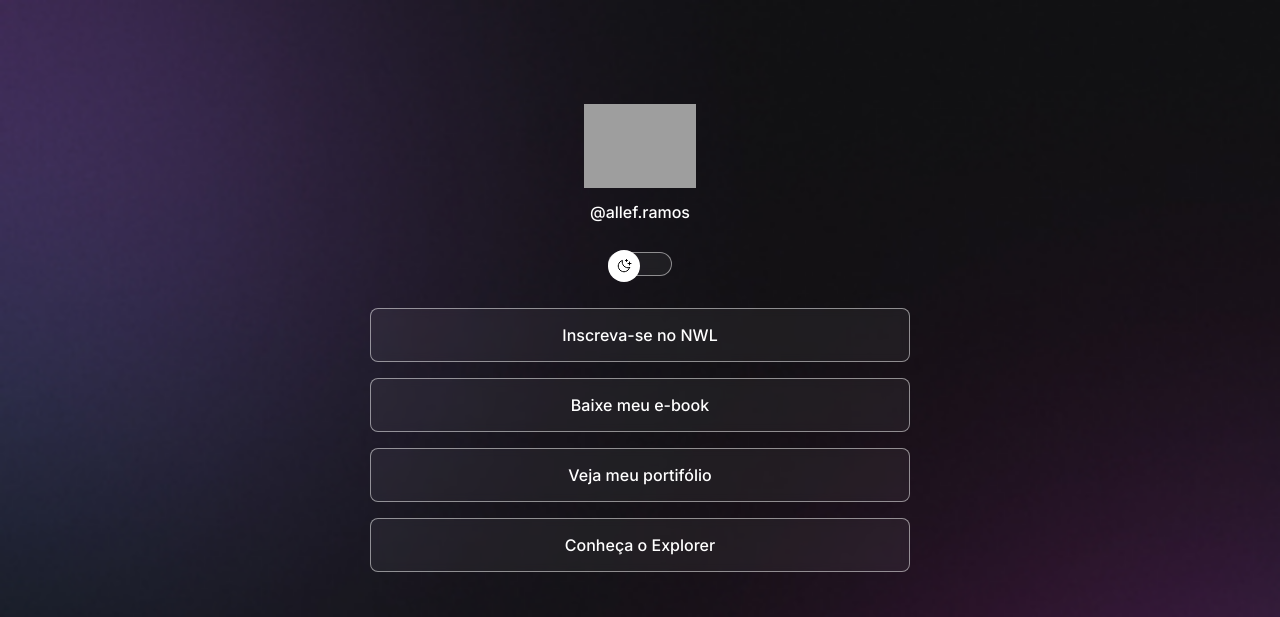
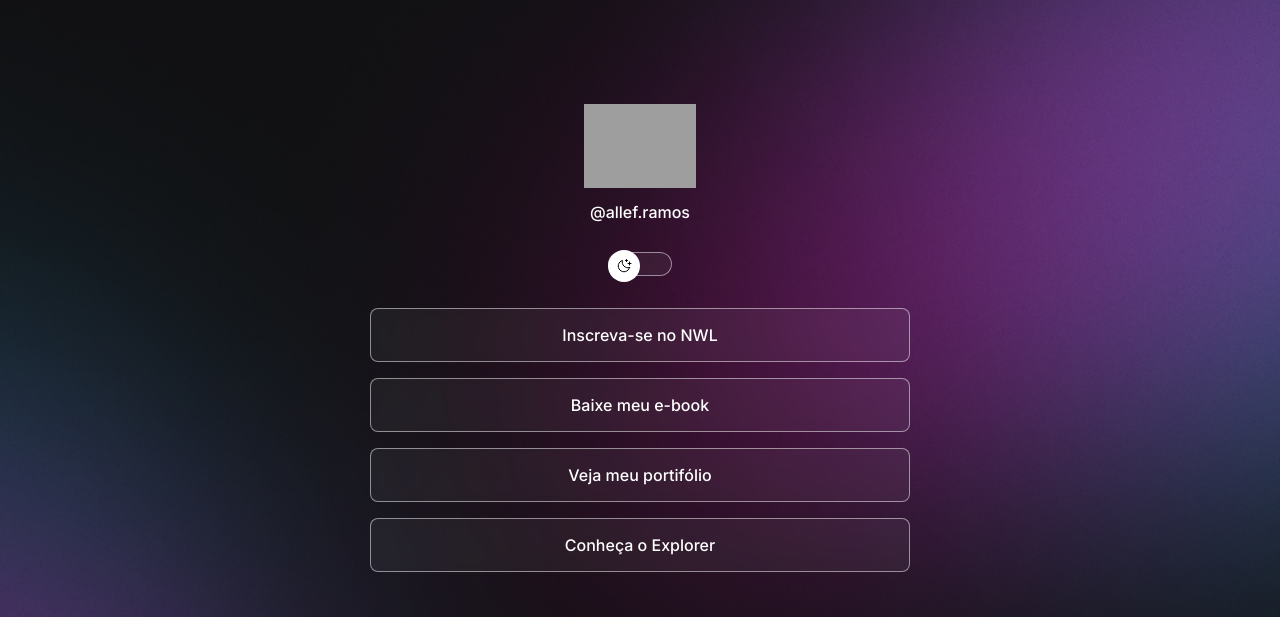
Before and after one commit to Allef-O-Ramos/web-pratice, a plain HTML site: page discover-rocketseat/index.html in a window 1280 px wide. Shown: the top 617 px of the page. Drawn offline with nearby package versions, Linux system fonts and the light colour scheme; grey boxes are pictures that could not be loaded.

Commit message:
Change BG based on Media queries

```diff
--- a/discover-rocketseat/style.css
+++ b/discover-rocketseat/style.css
@@ -29,6 +29,7 @@ body {
   background-repeat: no-repeat;
   background-position: center top;
   background-size: cover;
+  height: 100%;
 }
 
 body * {
@@ -44,6 +45,7 @@ body * {
   padding: 24px;
 }
 
+/* profile */
 #profile {
   /*border: 1px solid blue;*/
   text-align: center;
@@ -64,10 +66,7 @@ body * {
 #switch {
   position: relative;
   width: 64px;
-
   margin: 4px auto;
-  /*display: flex;
-  justify-content: center;*/
 }
 
 #switch button {
@@ -99,6 +98,7 @@ body * {
   border-radius: 9999px;
 }
 
+/* links */
 ul {
   list-style: none;
   display: flex;
@@ -124,20 +124,19 @@ ul li a {
   transition: background 0.2s;
 }
 
+/* pseudo-selector */
 ul li a:hover {
   background: var(--surface-color-hover);
   border: 1.5px solid var(--text-color);
 }
 
-/*social links*/
+/* social links */
 #social-links {
   display: flex;
   justify-content: center;
 
   padding: 24px 0;
   font-size: 24px;
-  /*
-  transition: background 0.2s;*/
 }
 
 #social-links a {
@@ -153,6 +152,7 @@ ul li a:hover {
   background: var(--highlight-hover);
 }
 
+/* footer */
 footer {
   padding: 24px 0;
   display: flex;
@@ -161,9 +161,19 @@ footer {
 }
 
 footer a {
-text-decoration: none;
+  text-decoration: none;
 }
 
-footer a:hover{
+footer a:hover {
   text-decoration: underline;
 }
+
+/* midia queries */
+@media (min-width: 700px) {
+  :root {
+    --bg-img: url(./assets/bg-desktop.jpg);
+  }
+  .light {
+    --bg-img: url(./assets/bg-desktop-light.jpg);
+  }
+}
```
